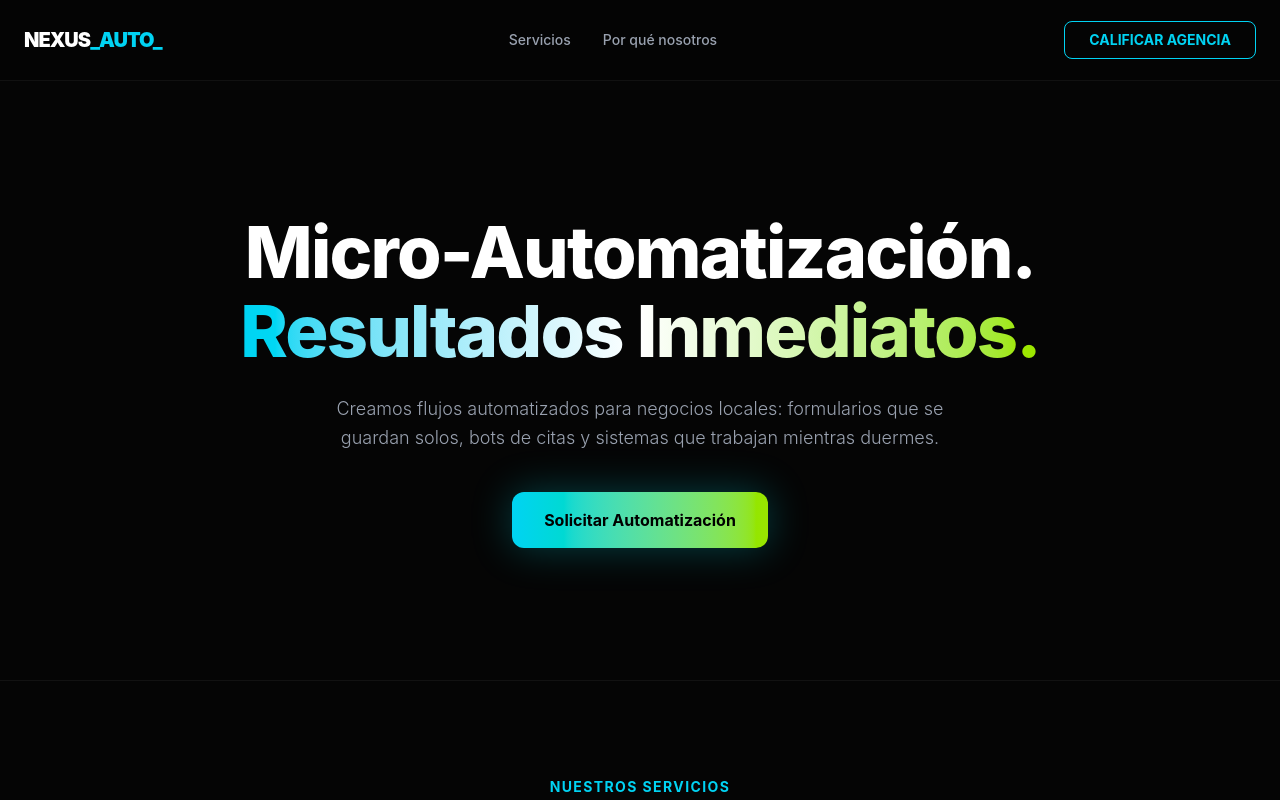
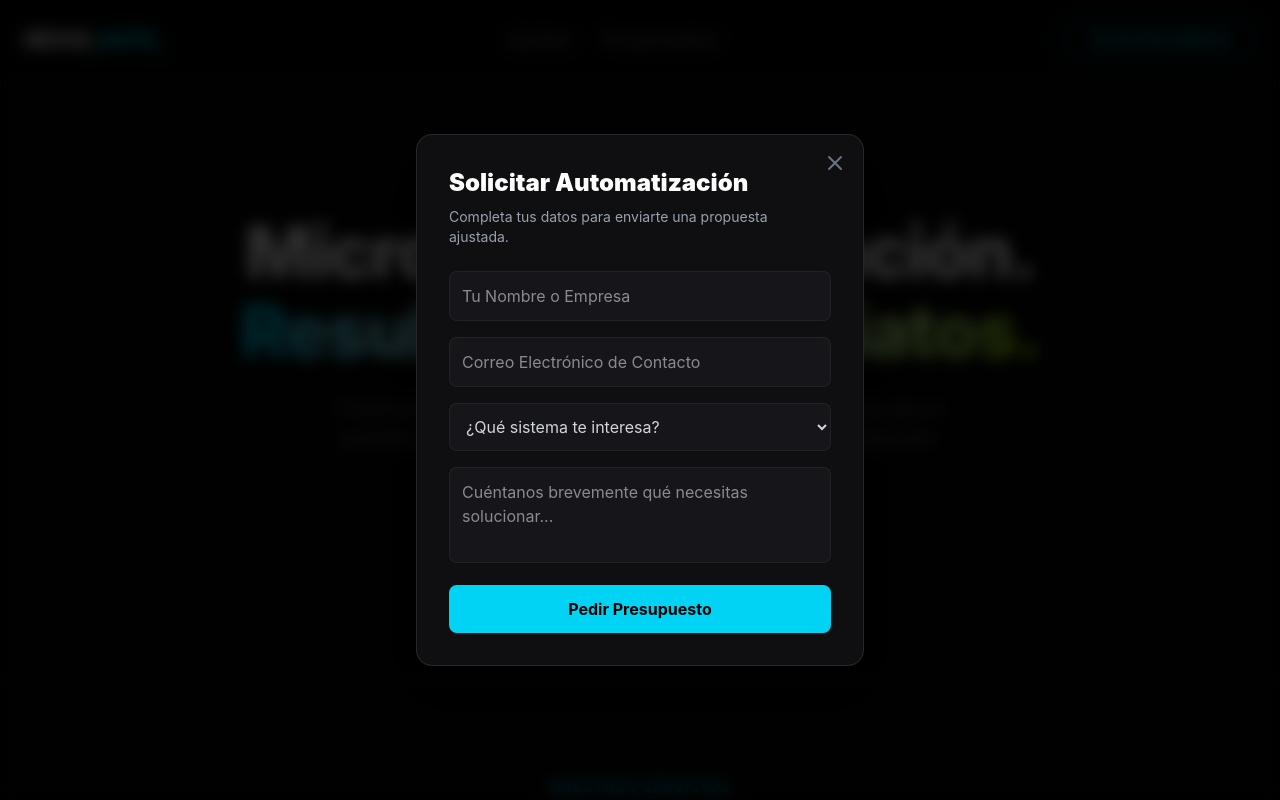
Before and after one commit to manuromher21canario-sudo/aaa-landing-page, a React (Vite) app: page / in a window 1280 px wide. Both pictures are taken after a click on the button "CALIFICAR AGENCIA". Shown: the top 800 px of the page. Built offline with nearby package versions, Linux system fonts and the light colour scheme.

Commit message:
Refactor ModalForm component for improved UX

```diff
--- a/src/components/ModalForm.jsx
+++ b/src/components/ModalForm.jsx
@@ -1,35 +1,99 @@
-import React, { useRef, useState } from 'react';
+import React, { useState } from 'react';
 import { sendLeadToN8N } from '../utils/api';
 
 export default function ModalForm({ isOpen, onClose }) {
-  const dialogRef = useRef(null);
   const [formData, setFormData] = useState({ name: '', email: '', service: '', problem: '' });
   const [status, setStatus] = useState('idle');
+
+  if (!isOpen) return null;
 
   const handleSubmit = async (e) => {
     e.preventDefault();
     setStatus('submitting');
     const result = await sendLeadToN8N(formData);
-    setStatus(result.success ? 'success' : 'error');
+
+    if (result.success) {
+      setStatus('success');
+      setTimeout(() => {
+        setStatus('idle');
+        setFormData({ name: '', email: '', service: '', problem: '' });
+        onClose();
+      }, 2000);
+    } else {
+      setStatus('error');
+      setTimeout(() => setStatus('idle'), 3000);
+    }
   };
 
   return (
-    <dialog ref={dialogRef} className="p-8 rounded-2xl bg-[#0f0f11] text-white max-w-md w-full">
-      <h3 className="text-2xl font-bold mb-4">Solicitar Automatización</h3>
-      <form onSubmit={handleSubmit} className="space-y-4">
-        <input name="name" onChange={e => setFormData({...formData, name: e.target.value})} placeholder="Nombre" className="w-full bg-[#16161a] p-3 rounded-lg" />
-        <input name="email" onChange={e => setFormData({...formData, email: e.target.value})} placeholder="Email" className="w-full bg-[#16161a] p-3 rounded-lg" />
-        <select name="service" onChange={e => setFormData({...formData, service: e.target.value})} className="w-full bg-[#16161a] p-3 rounded-lg">
-          <option value="">Selecciona servicio...</option>
-          <option value="Formulario">Formulario Inteligente</option>
-          <option value="Citas">Agendador de Citas</option>
-          <option value="Bot">Bot de Gestión IA</option>
-        </select>
-        <textarea name="problem" onChange={e => setFormData({...formData, problem: e.target.value})} placeholder="Cuéntame brevemente qué necesitas..." className="w-full bg-[#16161a] p-3 rounded-lg resize-none" />
-        <button type="submit" className="w-full py-3 bg-neon-cyan text-black font-bold rounded-lg cursor-pointer">
-          {status === 'submitting' ? 'Enviando...' : 'Pedir Presupuesto'}
+    <div className="fixed inset-0 z-50 flex items-center justify-center p-4 bg-black/80 backdrop-blur-sm">
+      <div className="bg-[#0f0f11] border border-white/10 p-8 rounded-2xl w-full max-w-md relative shadow-2xl">
+
+        <button onClick={onClose} className="absolute top-4 right-4 text-gray-500 hover:text-white cursor-pointer">
+          <svg className="w-6 h-6" fill="none" viewBox="0 0 24 24" stroke="currentColor">
+            <path strokeLinecap="round" strokeLinejoin="round" strokeWidth={2} d="M6 18L18 6M6 6l12 12" />
+          </svg>
         </button>
-      </form>
-    </dialog>
+
+        <h3 className="text-2xl font-black text-white mb-2">Solicitar Automatización</h3>
+        <p className="text-sm text-gray-400 mb-6">Completa tus datos para enviarte una propuesta ajustada.</p>
+
+        {status === 'success' ? (
+          <div className="text-center py-8">
+            <div className="text-lime-400 text-5xl mb-4">✓</div>
+            <h4 className="text-white font-bold">¡Solicitud recibida!</h4>
+            <p className="text-gray-400 text-sm mt-1">Revisaremos tu caso de inmediato.</p>
+          </div>
+        ) : (
+          <form onSubmit={handleSubmit} className="space-y-4">
+            <input
+              required
+              type="text"
+              value={formData.name}
+              onChange={e => setFormData({...formData, name: e.target.value})}
+              placeholder="Tu Nombre o Empresa"
+              className="w-full bg-[#16161a] border border-white/5 text-white p-3 rounded-lg focus:outline-none focus:border-cyan-400"
+            />
+            <input
+              required
+              type="email"
+              value={formData.email}
+              onChange={e => setFormData({...formData, email: e.target.value})}
+              placeholder="Correo Electrónico de Contacto"
+              className="w-full bg-[#16161a] border border-white/5 text-white p-3 rounded-lg focus:outline-none focus:border-cyan-400"
+            />
+            <select
+              required
+              value={formData.service}
+              onChange={e => setFormData({...formData, service: e.target.value})}
+              className="w-full bg-[#16161a] border border-white/5 text-gray-300 p-3 rounded-lg focus:outline-none focus:border-cyan-400"
+            >
+              <option value="" disabled>¿Qué sistema te interesa?</option>
+              <option value="Formulario">Formulario Inteligente</option>
+              <option value="Citas">Agendador de Citas 24/7</option>
+              <option value="Bot">Bot de Gestión con IA</option>
+            </select>
+            <textarea
+              required
+              value={formData.problem}
+              onChange={e => setFormData({...formData, problem: e.target.value})}
+              placeholder="Cuéntanos brevemente qué necesitas solucionar..."
+              className="w-full bg-[#16161a] border border-white/5 text-white p-3 rounded-lg resize-none h-24 focus:outline-none focus:border-cyan-400"
+            />
+            <button
+              type="submit"
+              disabled={status === 'submitting'}
+              className="w-full py-3 bg-cyan-400 hover:bg-cyan-300 text-black font-bold rounded-lg cursor-pointer transition-colors disabled:opacity-50"
+            >
+              {status === 'submitting' ? 'Procesando...' : 'Pedir Presupuesto'}
+            </button>
+
+            {status === 'error' && (
+              <p className="text-red-400 text-sm text-center mt-2">Error de red. Revisa tu conexión.</p>
+            )}
+          </form>
+        )}
+      </div>
+    </div>
   );
 }
```
